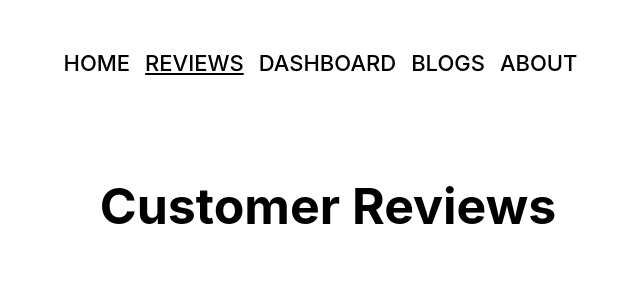
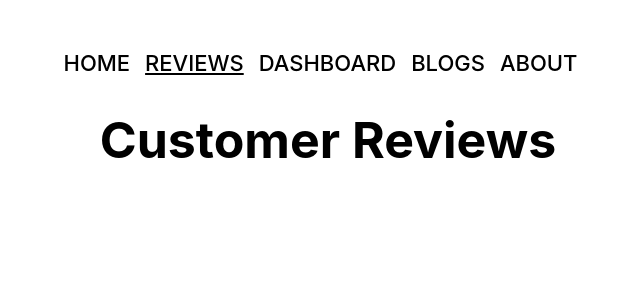
Before and after one commit to arifraj199/camera-hub, a React (Create React App) app: page /reviews in a window 1280 px wide. Shown: the top 300 px of the page, without its empty margins (312-952 px from the left). Built offline with nearby package versions, Linux system fonts and the light colour scheme.

Commit message:
netlify page not found solve

```diff
--- a/public/index.html
+++ b/public/index.html
@@ -24,7 +24,7 @@
       work correctly both with client-side routing and a non-root public URL.
       Learn how to configure a non-root public URL by running `npm run build`.
     -->
-    <title>React App</title>
+    <title>Camera HUB</title>
   </head>
   <body>
     <noscript>You need to enable JavaScript to run this app.</noscript>
--- a/src/components/Home/Home.css
+++ b/src/components/Home/Home.css
@@ -5,6 +5,7 @@
     align-items: center;
     margin-left: 80px;
     margin-right: 80px;
+    margin-bottom: 100px;
 }
 .title-container{
     width: 800px;
--- a/src/components/Reviews/Reviews.css
+++ b/src/components/Reviews/Reviews.css
@@ -1,5 +1,4 @@
 .reviews-container{
-    margin-top: 100px;
     margin-bottom: 100px;
 }
 .reviews-container h1{
```
Also changed, not shown: 1 other file (tests, documents, lock files or other folders).
